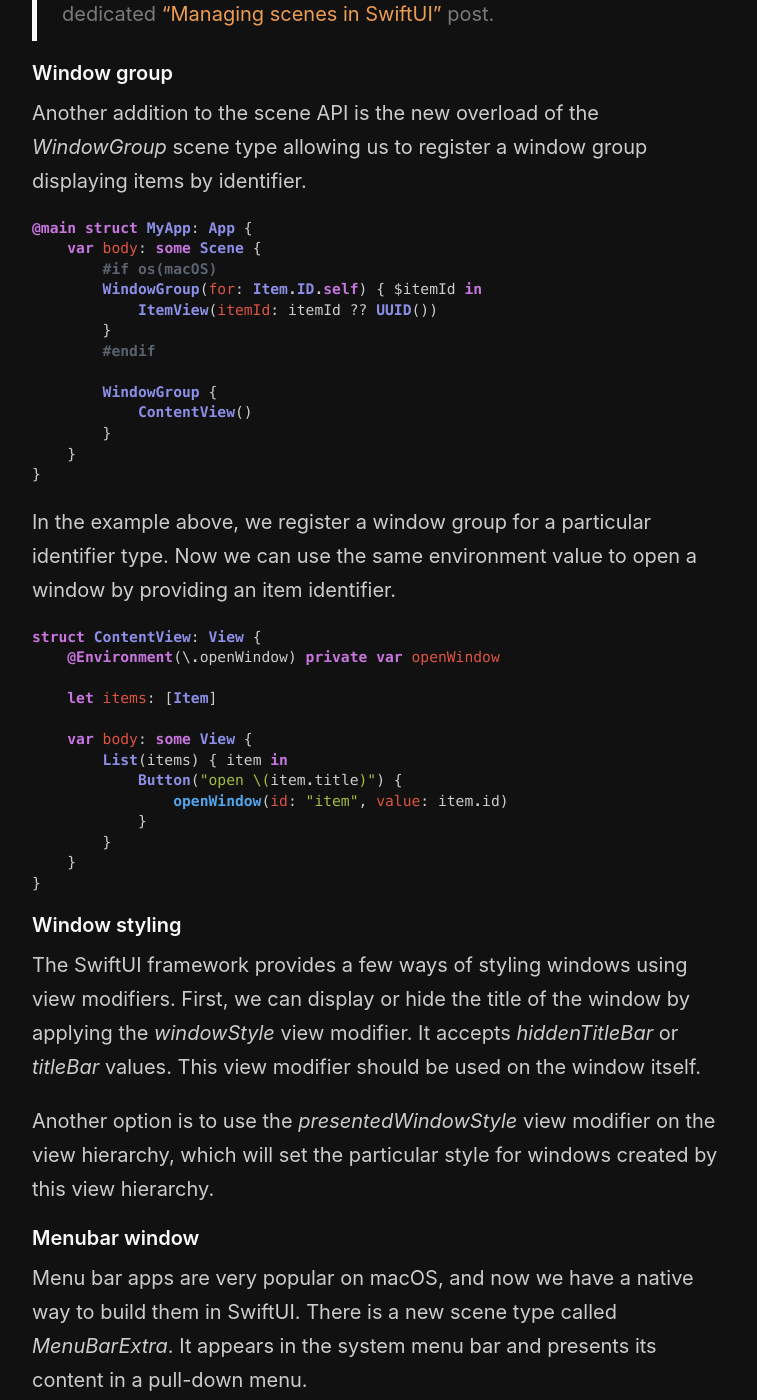
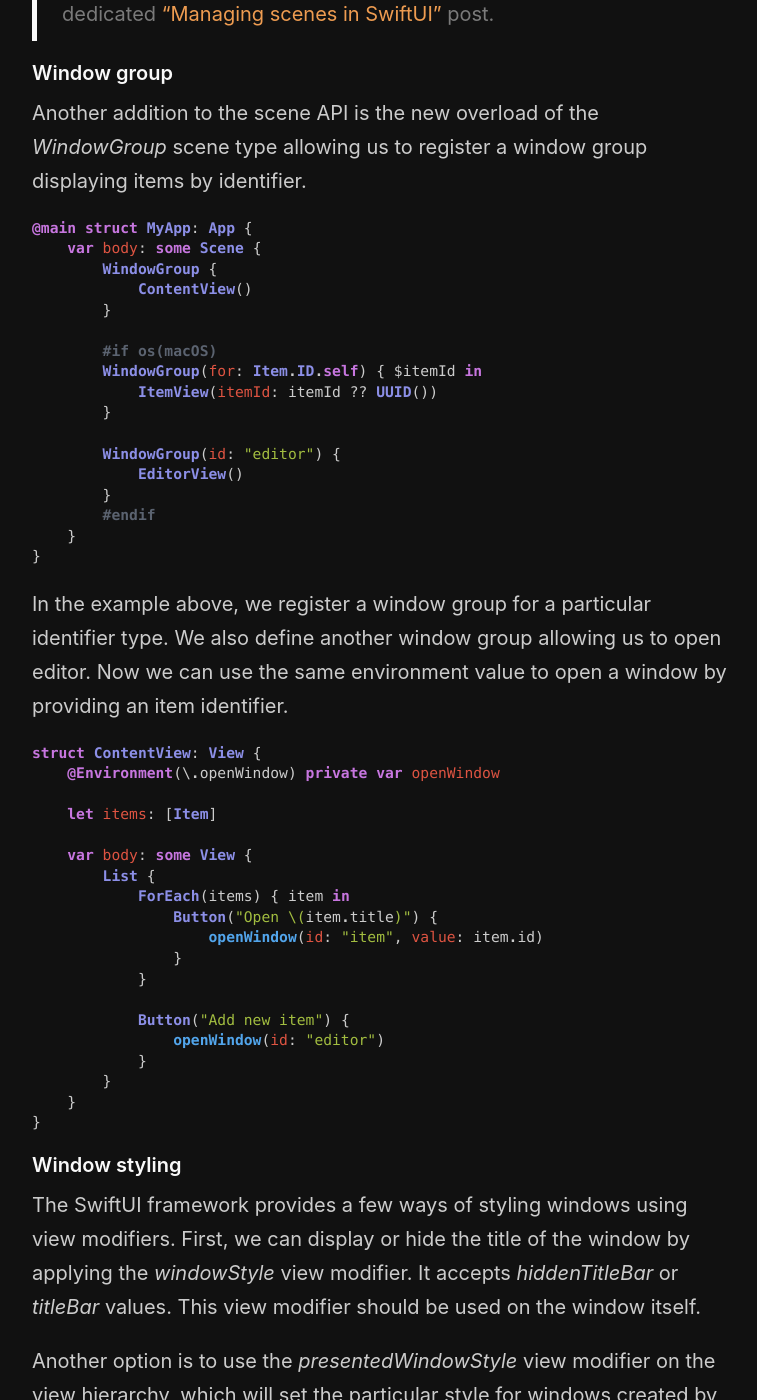
Before and after one commit to mecid/mecid.github.io, a Jekyll site: the page built from _posts/2022-11-02-window-management-in-swiftui.md, in a window 1280 px wide and 1400 px high, scrolled down 1873 px. Shown: the whole window, without its empty margins (258-1015 px from the left). Built offline with Jekyll 4.4.1, drawn with Linux system fonts in a browser that asks for light colours; some of the changed text lies outside the part shown.

Commit message:
window management post updated

````diff
--- a/_posts/2022-11-02-window-management-in-swiftui.md
+++ b/_posts/2022-11-02-window-management-in-swiftui.md
@@ -69,20 +69,24 @@ Another addition to the scene API is the new overload of the *WindowGroup* scene
 ```swift
 @main struct MyApp: App {
     var body: some Scene {
+        WindowGroup {
+            ContentView()
+        }
+
         #if os(macOS)
         WindowGroup(for: Item.ID.self) { $itemId in
             ItemView(itemId: itemId ?? UUID())
         }
+
+        WindowGroup(id: "editor") {
+            EditorView()
+        }
         #endif
-
-        WindowGroup {
-            ContentView()
-        }
     }
 }
 ```
 
-In the example above, we register a window group for a particular identifier type. Now we can use the same environment value to open a window by providing an item identifier.
+In the example above, we register a window group for a particular identifier type. We also define another window group allowing us to open editor. Now we can use the same environment value to open a window by providing an item identifier.
 
 ```swift
 struct ContentView: View {
@@ -91,9 +95,15 @@ struct ContentView: View {
     let items: [Item]
 
     var body: some View {
-        List(items) { item in
-            Button("open \(item.title)") {
-                openWindow(id: "item", value: item.id)
+        List {
+            ForEach(items) { item in
+                Button("Open \(item.title)") {
+                    openWindow(id: "item", value: item.id)
+                }
+            }
+
+            Button("Add new item") {
+                openWindow(id: "editor")
             }
         }
     }
````
Also changed, not shown: other parts of _posts/2022-11-02-window-management-in-swiftui.md (+1 -1 lines).
